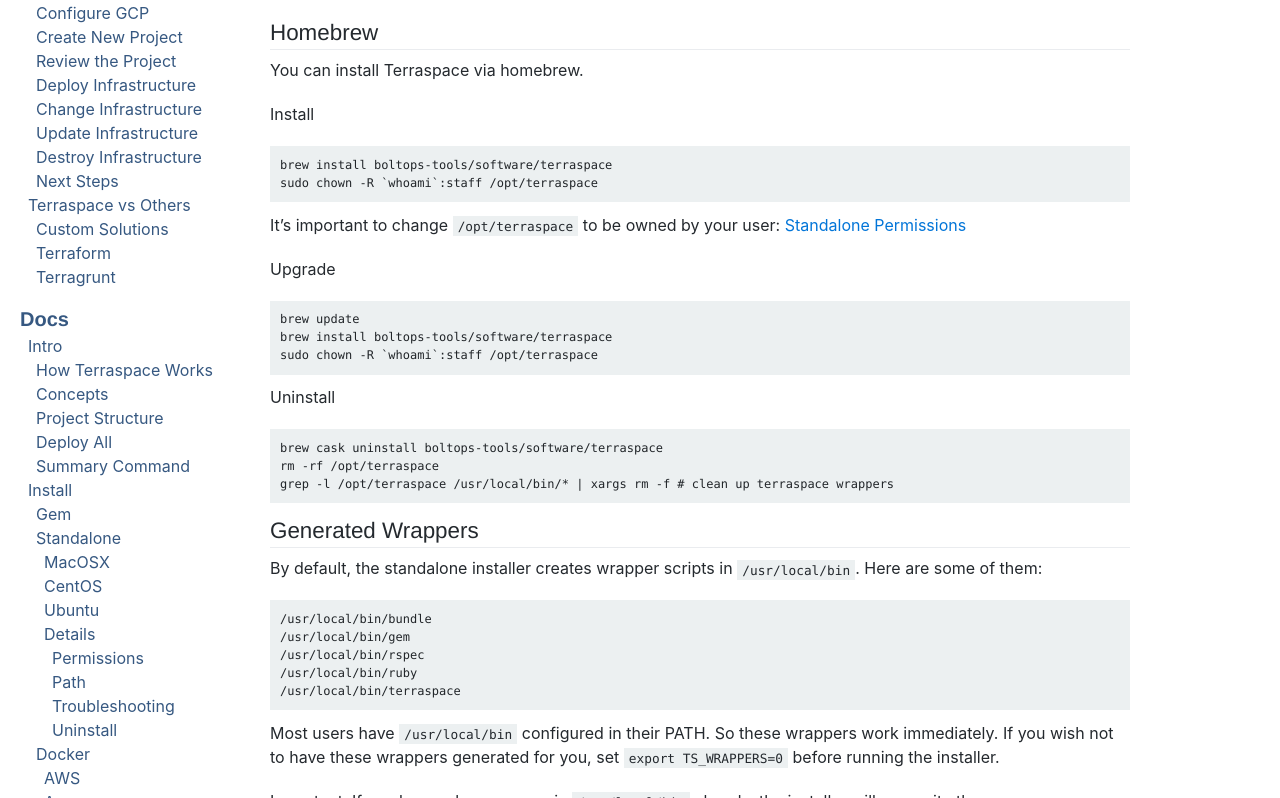
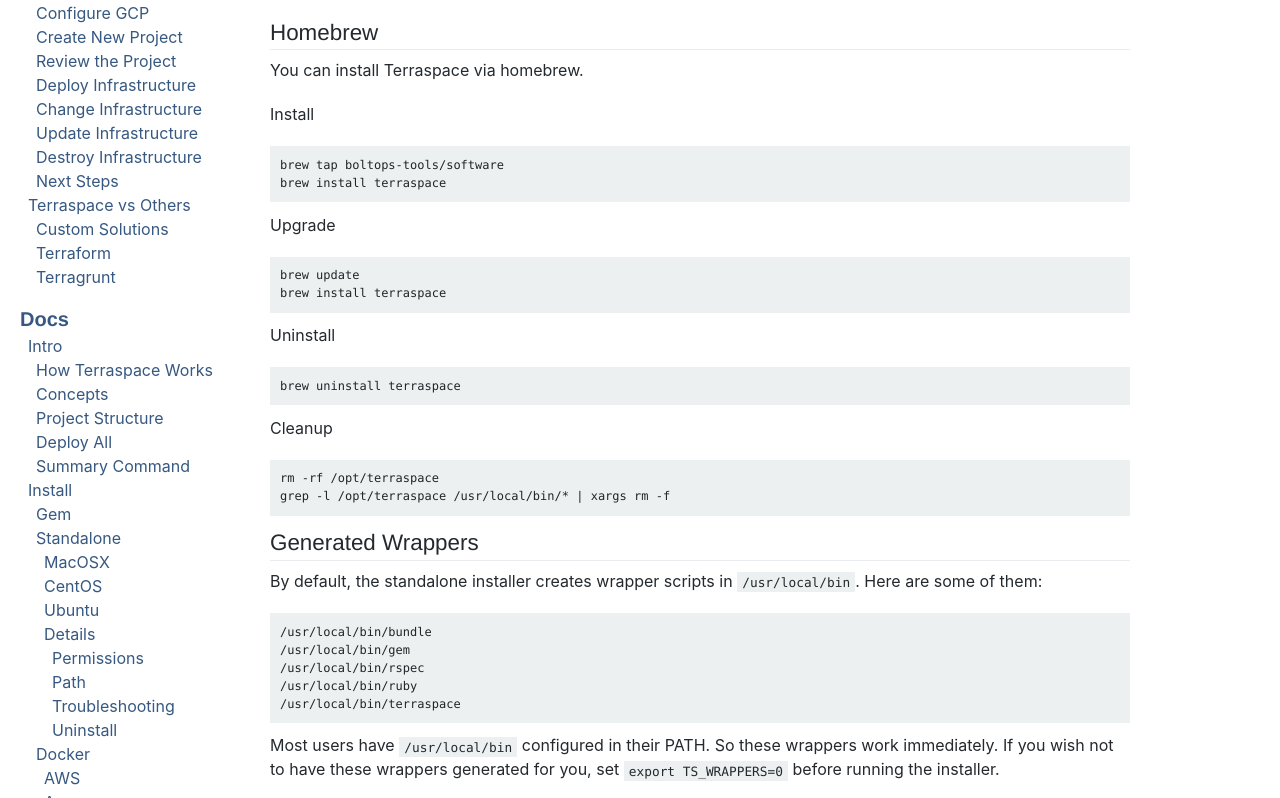
Before and after one commit to boltops-tools/terraspace-docs, a Jekyll site: the page built from _docs/install/standalone/macosx.md, in a window 1280 px wide and 900 px high, scrolled down 557 px, cut to the strip 102-900 px from the top of the window. Built offline with Jekyll 4.4.1, drawn with Linux system fonts in a browser that asks for light colours; a script that is not in the unit is left out.

Commit message:
update install docs

```diff
--- a/_docs/install/standalone/macosx.md
+++ b/_docs/install/standalone/macosx.md
@@ -17,22 +17,22 @@
 
 Install
 
-    brew install boltops-tools/software/terraspace
-    sudo chown -R `whoami`:staff /opt/terraspace
-
-It's important to change `/opt/terraspace` to be owned by your user: [Standalone Permissions]({% link _docs/install/standalone/details/permissions.md %})
+    brew tap boltops-tools/software
+    brew install terraspace
 
 Upgrade
 
     brew update
-    brew install boltops-tools/software/terraspace
-    sudo chown -R `whoami`:staff /opt/terraspace
+    brew install terraspace
 
 Uninstall
 
-    brew cask uninstall boltops-tools/software/terraspace
+    brew uninstall terraspace
+
+Cleanup
+
     rm -rf /opt/terraspace
-    grep -l /opt/terraspace /usr/local/bin/* | xargs rm -f # clean up terraspace wrappers
+    grep -l /opt/terraspace /usr/local/bin/* | xargs rm -f
 
 {% include install/wrappers.md %}
 
```
Also changed, not shown: _docs/install/standalone.md (+4 -8 lines), _docs/install/standalone/centos.md (+2 -4 lines), _docs/install/standalone/details/permissions.md (+5 -3 lines), _docs/install/standalone/details/uninstall.md (+4 -4 lines), _docs/install/standalone/ubuntu.md (+2 -4 lines).
